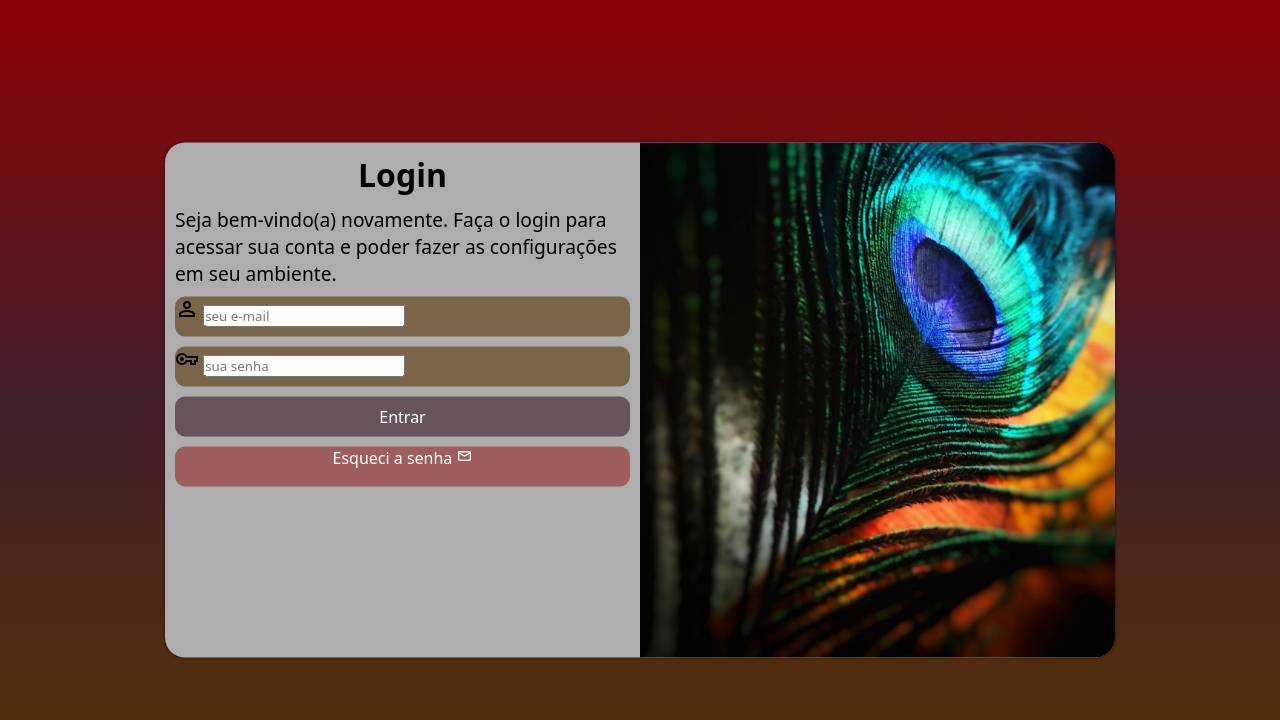
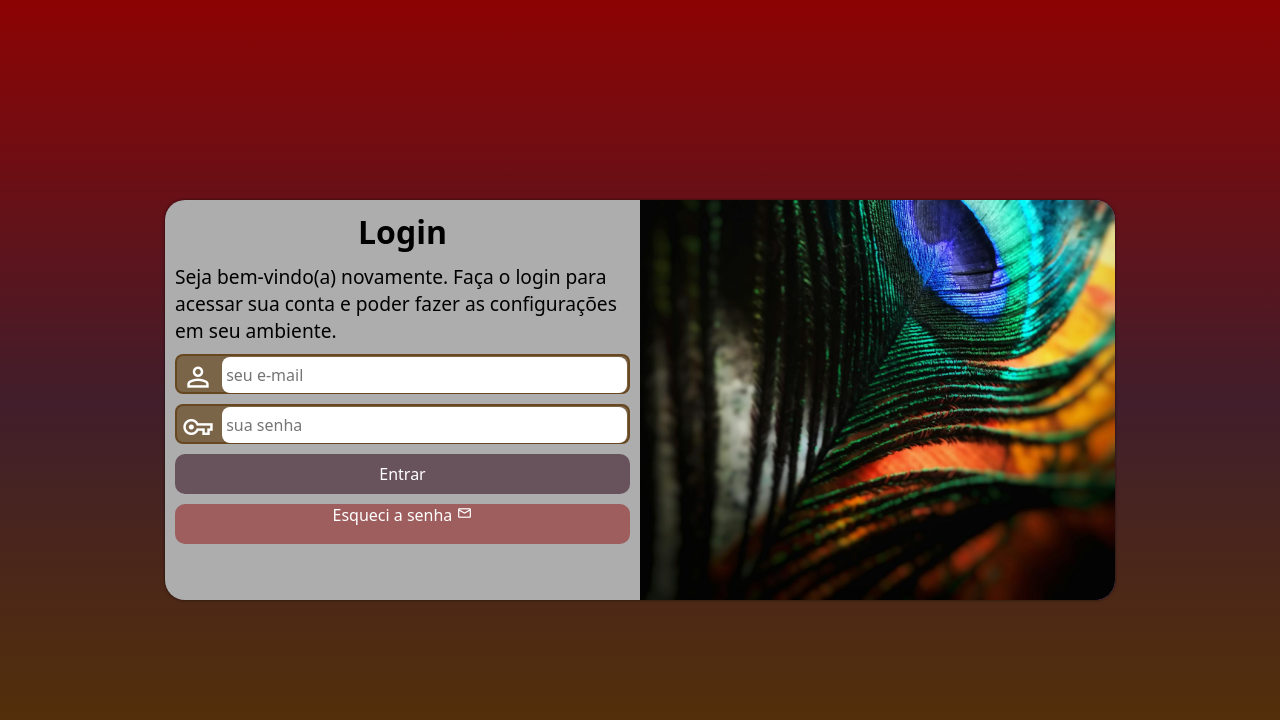
Before and after one commit to EmersonCristo/projeto-login, a plain HTML site: page index.html in a window 1280 px wide. Drawn offline with nearby package versions, Linux system fonts and the light colour scheme.

Commit message:
Ultimas Att projeto Login

```diff
--- a/estilos/media-query.css
+++ b/estilos/media-query.css
@@ -8,12 +8,13 @@ Grandes telas: acima de 1200px
 */
 
 @media screen and (min-width: 768px) and (max-width: 992px) {
-    body {
+    body { /*  Configuração para Tablet */
         background-image: linear-gradient(to top, #583302, #411e2b);
     }
 
     section#login {
         width: 80vw;
+        height: 320px;
     }
 
     section#login > div#imagem {
@@ -30,12 +31,13 @@ Grandes telas: acima de 1200px
 }
 
 @media screen and (min-width: 992px) {
-    body {
+    body { /*  Telas Desktop */
         background-image: linear-gradient(to top, #583302, #411e2b, rgb(141, 3, 3));
     }
 
     section#login {
         width: 950px;
+        height: 400px;
     }
 
     section#login > div#imagem {
--- a/estilos/style.css
+++ b/estilos/style.css
@@ -29,7 +29,6 @@ section#login {
     position: absolute;
     top: 50%;
     left: 50%;
-    transform: translate(-50%, -50% );
     overflow: hidden;
 
     background-color: rgb(173, 173, 173);
@@ -38,6 +37,7 @@ section#login {
     border-radius: 20px;
     box-shadow: 0px 0px 3px rgba(0, 0, 0, 0.656);
 
+    transform: translate(-50%, -50% );
     transition: width 1s, height 1s;
 }
 
@@ -65,15 +65,40 @@ div#formulario > p {
 
 form > div.campo {
     background-color: #58330295;
+    border: 2px solid #58330295;
     display: block;
     width: 100%;
     height: 40px;
-    border-radius: 10px;
+    border-radius: 8px;
     margin: 10px 0px;
 }
 
 div.campo> label {
     display: none;
+}
+
+div.campo > span {
+    color: white;
+    font-size: 2em;
+    width: 41px;
+    padding: 5px;
+}
+
+div.campo > input {
+    background-color: white;
+    border: 2px solid ;
+    font-size: 1em;
+    width: calc(100% - 46px);
+    height: 100%;
+    border: 0px;
+    border-radius: 8px;
+    padding: 4px;
+    transform: translateY(-12px);
+}
+
+div.campo > input:focus-within {
+    background-color: white;
+    border: none;
 }
 
 form > input[type=submit] {
```
